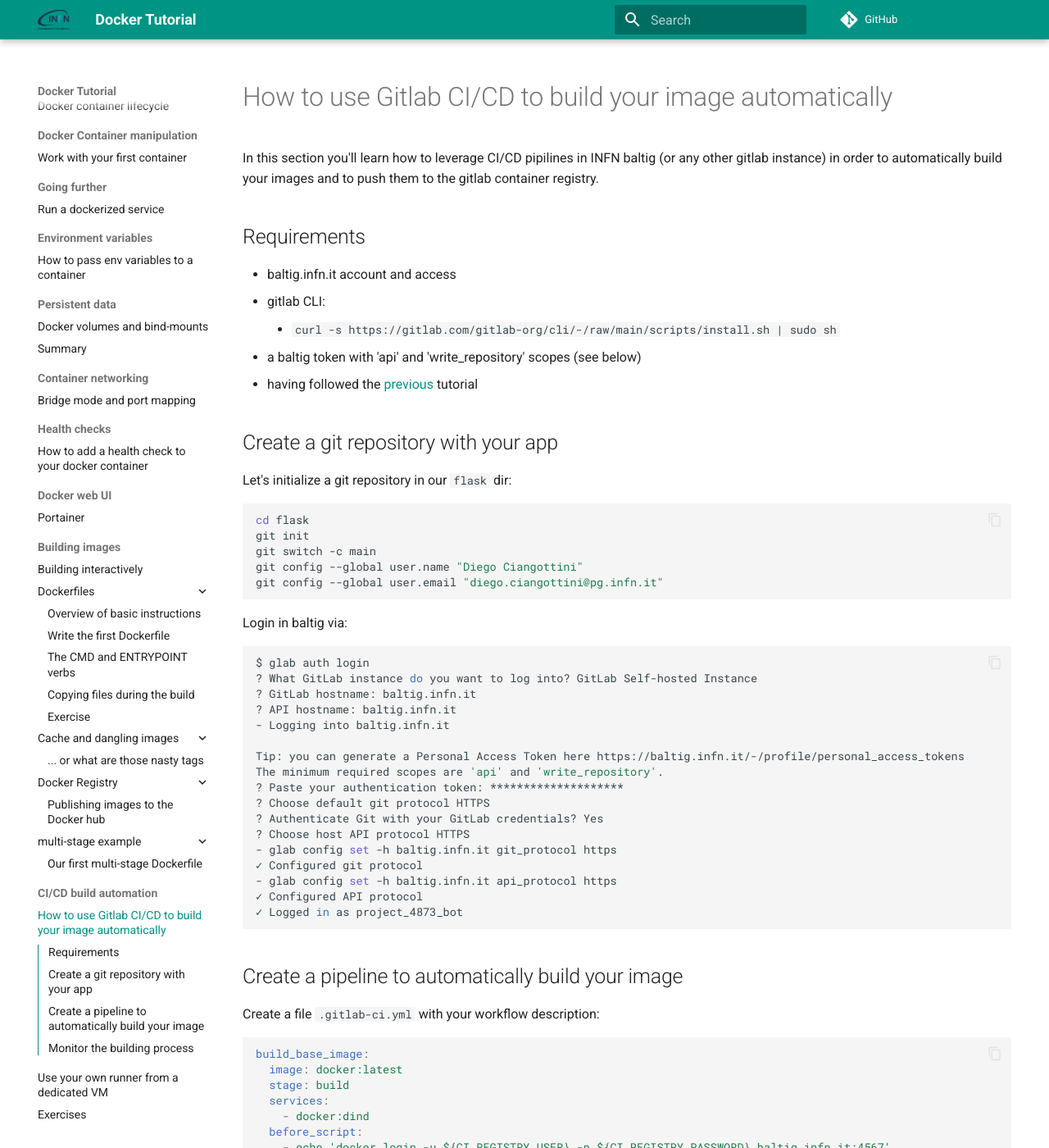
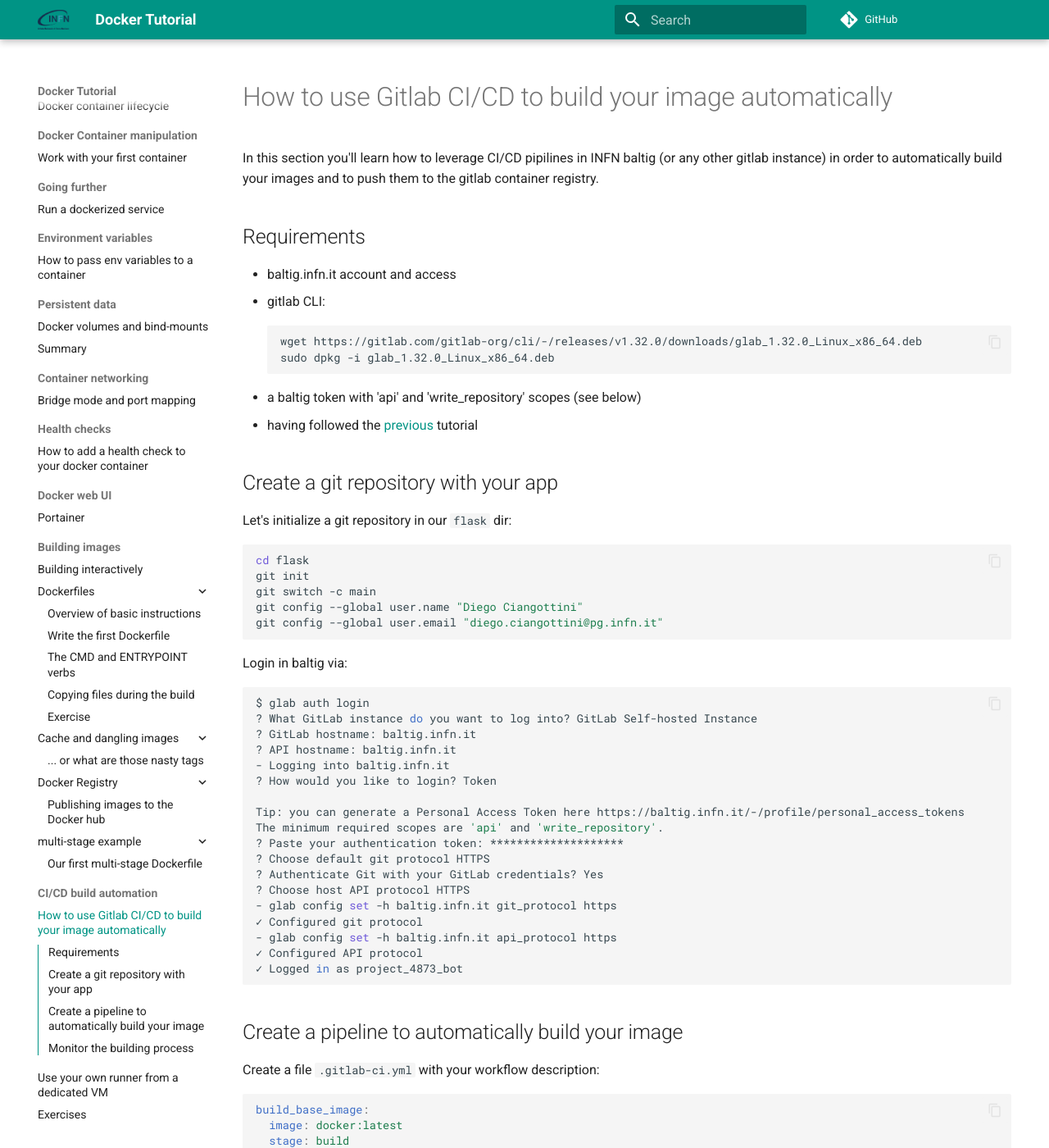
Before and after one commit to maricaantonacci/docker-tutorial, an MkDocs documentation site: the page built from docs/image/automation/index.md, in a window 1280 px wide and 1400 px high. Shown: the whole window at 82% size. Built offline with MkDocs 1.6.1 and Material for MkDocs 9.7.7, drawn with Linux system fonts in a browser that asks for light colours; comment, search, counter and statistics services are not loaded.

Commit message:
Fix gitlab cli installation

`````diff
--- a/docs/image/automation/index.md
+++ b/docs/image/automation/index.md
@@ -4,7 +4,10 @@ In this section you'll learn how to leverage CI/CD pipilines in INFN baltig (or
 
 - baltig.infn.it account and access
 - gitlab CLI:
-    - `curl -s https://gitlab.com/gitlab-org/cli/-/raw/main/scripts/install.sh | sudo sh`
+    ````bash
+    wget https://gitlab.com/gitlab-org/cli/-/releases/v1.32.0/downloads/glab_1.32.0_Linux_x86_64.deb
+    sudo dpkg -i glab_1.32.0_Linux_x86_64.deb
+    ````
 - a baltig token with 'api' and 'write_repository' scopes (see below)
 - having followed the [previous](../dockerfile/exercise.md) tutorial
 
@@ -28,6 +31,7 @@ $ glab auth login
 ? GitLab hostname: baltig.infn.it
 ? API hostname: baltig.infn.it
 - Logging into baltig.infn.it
+? How would you like to login? Token
 
 Tip: you can generate a Personal Access Token here https://baltig.infn.it/-/profile/personal_access_tokens
 The minimum required scopes are 'api' and 'write_repository'.
@@ -41,7 +45,6 @@ The minimum required scopes are 'api' and 'write_repository'.
 ✓ Configured API protocol
 ✓ Logged in as project_4873_bot
 ```
-
 
 ## Create a pipeline to automatically build your image
 
`````
